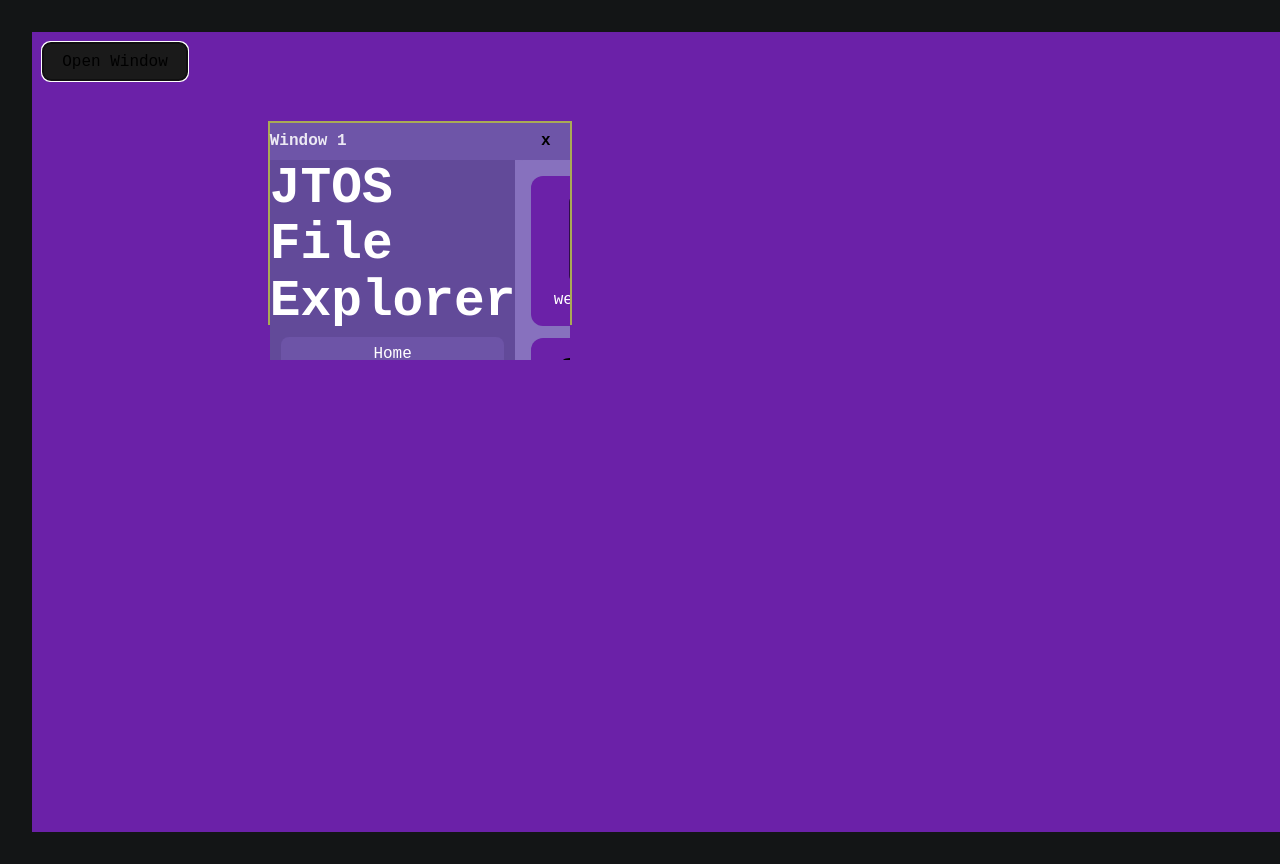
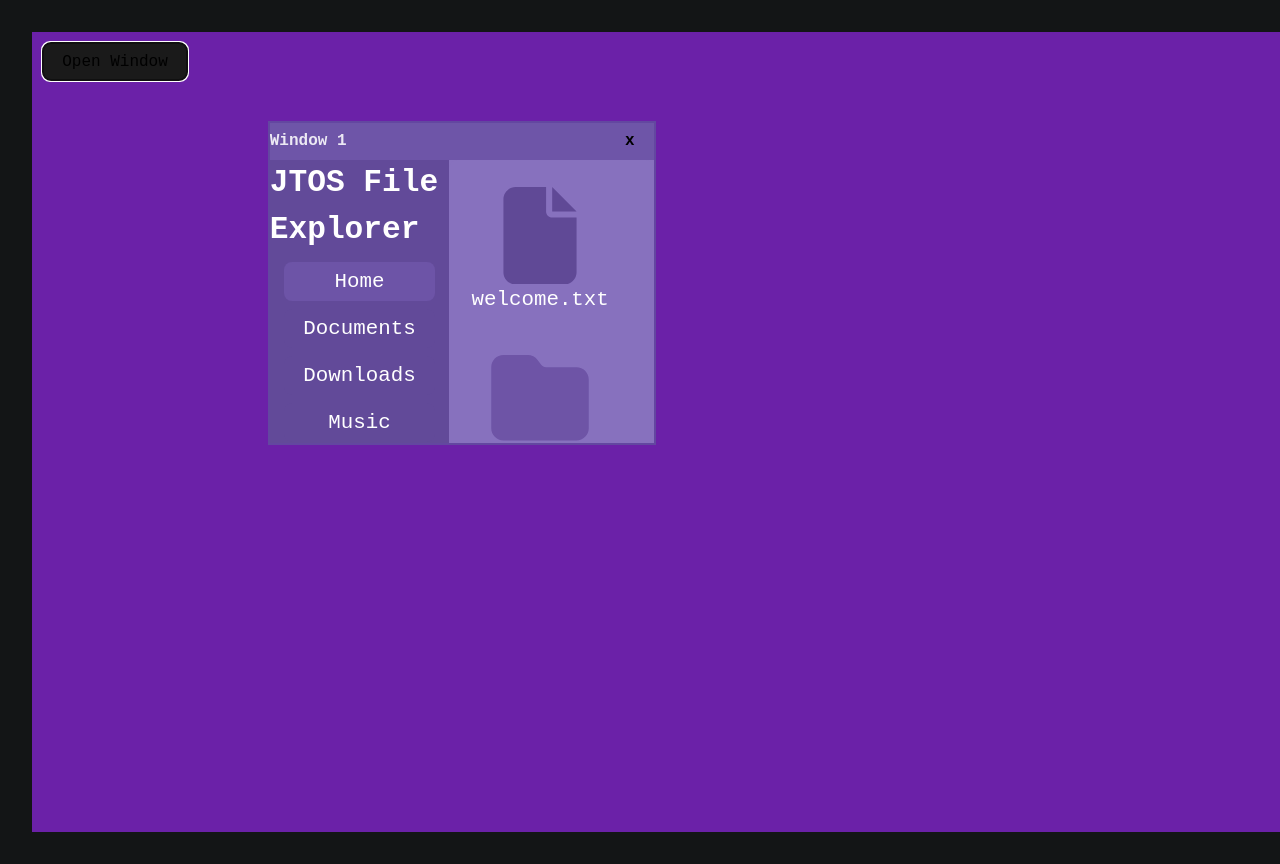
Before and after one commit to JhonTabio/JTOS-Portfolio, a React (Vite) app: page /gui in a window 1280 px wide. Both pictures are taken after a click on the button "Open Window". Shown: the top 864 px of the page. Built offline with nearby package versions, Linux system fonts and the light colour scheme.

Commit message:
Restyled, made resize base on window screen size

```diff
--- a/src/components/Card.tsx
+++ b/src/components/Card.tsx
@@ -1,4 +1,4 @@
-import { ReactNode, MouseEventHandler } from 'react';
+import { ReactNode, MouseEventHandler } from "react";
 
 interface CardProps
 {
--- a/src/components/FileExplorer.tsx
+++ b/src/components/FileExplorer.tsx
@@ -1,15 +1,15 @@
+import { useState } from "react";
 import { fileSystem, currentDirectory, FileSystemItem } from "../utils/utils";
 import { Card } from "../components/Card";
-import { useState } from "react";
 import { Tabs } from "./Tabs";
 
 export function FileExplorer()
 {
-  const folder_icon = <svg className="gui_icon" viewBox="0 0 512 512">
+  const folder_icon = <svg className="gui_icon" viewBox="0 0 512 512" fill="#6e54a6">
     <path d="M64 480H448c35.3 0 64-28.7 64-64V160c0-35.3-28.7-64-64-64H288c-10.1 0-19.6-4.7-25.6-12.8L243.2 57.6C231.1 41.5 212.1 32 192 32H64C28.7 32 0 60.7 0 96V416c0 35.3 28.7 64 64 64z"/>
   </svg>;
-  const file_icon = <svg className="gui_icon" viewBox="0 0 384 512">
-    <path d="M0 64C0 28.7 28.7 0 64 0L224 0l0 128c0 17.7 14.3 32 32 32l128 0 0 288c0 35.3-28.7 64-64 64L64 512c-35.3 0-64-28.7-64-64L0 64zm384 64l-128 0L256 0 384 128z"/>
+  const file_icon = <svg className="gui_icon" viewBox="0 0 384 512" fill="#604996">
+    <path  d="M0 64C0 28.7 28.7 0 64 0L224 0l0 128c0 17.7 14.3 32 32 32l128 0 0 288c0 35.3-28.7 64-64 64L64 512c-35.3 0-64-28.7-64-64L0 64zm384 64l-128 0L256 0 384 128z"/>
   </svg>;
 
   const files: FileSystemItem[] = currentDirectory.children ?? [];
@@ -22,11 +22,12 @@ export function FileExplorer()
           style={{
             display: "grid",
             gap: "12px",
-            gridTemplateColumns: "repeat(auto-fit, 150px)"
+            gridTemplateColumns: "repeat(auto-fit, 150px)",
+            userSelect: "none"
           }}
         >
           {files.map((item: FileSystemItem, i: number) => (
-            <Card key={i}>
+            <Card key={i} onClick={() => {if(item.type === "directory")setActiveTab(item.name)}}>
               {item.type === "directory" ?  folder_icon : file_icon} {item.name}
             </Card>
           ))}
@@ -44,10 +45,11 @@ export function FileExplorer()
               display: "grid",
               gap: "12px",
               gridTemplateColumns: "repeat(auto-fit, 150px)",
+              userSelect: "none"
             }}
           >
             {folder.children?.map((item, i) => (
-              <Card key={i}>
+              <Card key={i} onClick={() => {if(item.type === "directory")setActiveTab(item.name)}}>
                 {item.type === "directory" ?  folder_icon : file_icon} {item.name}
               </Card>
             )) ?? <p>No content</p>}
--- a/src/components/Resizable.tsx
+++ b/src/components/Resizable.tsx
@@ -15,7 +15,7 @@ export function useResizable(
   const ref = useRef<HTMLDivElement>(null);
 
   // Component size
-  const [size, setSize] = useState({ width: 300, height: 200 });
+  const [size, setSize] = useState({ width: window.innerWidth * 0.3, height: window.innerHeight * 0.4 });
   // Whether we are currently resizing
   const [resizing, setResizing] = useState<null | keyof ResizeSides>(null);
 
@@ -36,7 +36,7 @@ export function useResizable(
       if (resizing === "left")
       {
         newWidth -= dx;
-        setPosition((prev) => ({ x: startPos.current.x + (startSize.current.width - Math.max(150, newWidth)), y: prev.y }));
+        setPosition((prev) => ({ x: startPos.current.x + (startSize.current.width - Math.max(window.innerWidth * 0.25, newWidth)), y: prev.y }));
       }
       else if (resizing === "right")
         newWidth += dx;
@@ -49,7 +49,7 @@ export function useResizable(
         newHeight += dy;
 
       setSize({
-        width: Math.max(150, newWidth),
+        width: Math.max(window.innerWidth * 0.25, newWidth),
         height: Math.max(100, newHeight)
       });
     };
--- a/src/components/Tabs.tsx
+++ b/src/components/Tabs.tsx
@@ -19,7 +19,7 @@ export function Tabs({ tabs, activeTab, setActiveTab }: TabsProps)
   return (
     <div className="gui_tabs-container">
       <div className="gui_tabs-header">
-      <h1 className="gui_header">JTOS File Explorer</h1>
+      <h2 className="gui_header">JTOS File Explorer</h2>
         {tabs.map((tab) => (
           <button
             key={tab.value}
--- a/src/components/Window.tsx
+++ b/src/components/Window.tsx
@@ -1,4 +1,4 @@
-import { ReactNode, useState } from "react";
+import { ReactNode } from "react";
 import { useDraggable } from "./Draggable";
 import { useResizable } from "./Resizable";
 
--- a/src/routes/GUI.css
+++ b/src/routes/GUI.css
@@ -13,7 +13,8 @@
   width: 150px;
   height: 200px;
   background-color: transparent;
-  border: 2px solid #aa5;
+  border: 2px solid #6347a0;
+  overflow: hidden;
 }
 
 .gui_window_bar
@@ -58,11 +59,11 @@
 {
   color: white;
   margin: 0;
+  user-select: none;
 }
 
 .gui_card
 {
-  background-color: #6b21a8;
   color: white;
   border-radius: 12px;
   cursor: pointer;
@@ -85,7 +86,7 @@
   flex-direction: row;
   width: 100%;
   height: 100%;
-  overflow: hidden;
+  font-size: clamp(0.5rem, 1vw + 0.5rem, 1.75rem);
 }
 
 .gui_tabs-header
```
Lines whose indentation alone changed are shown as unchanged.
